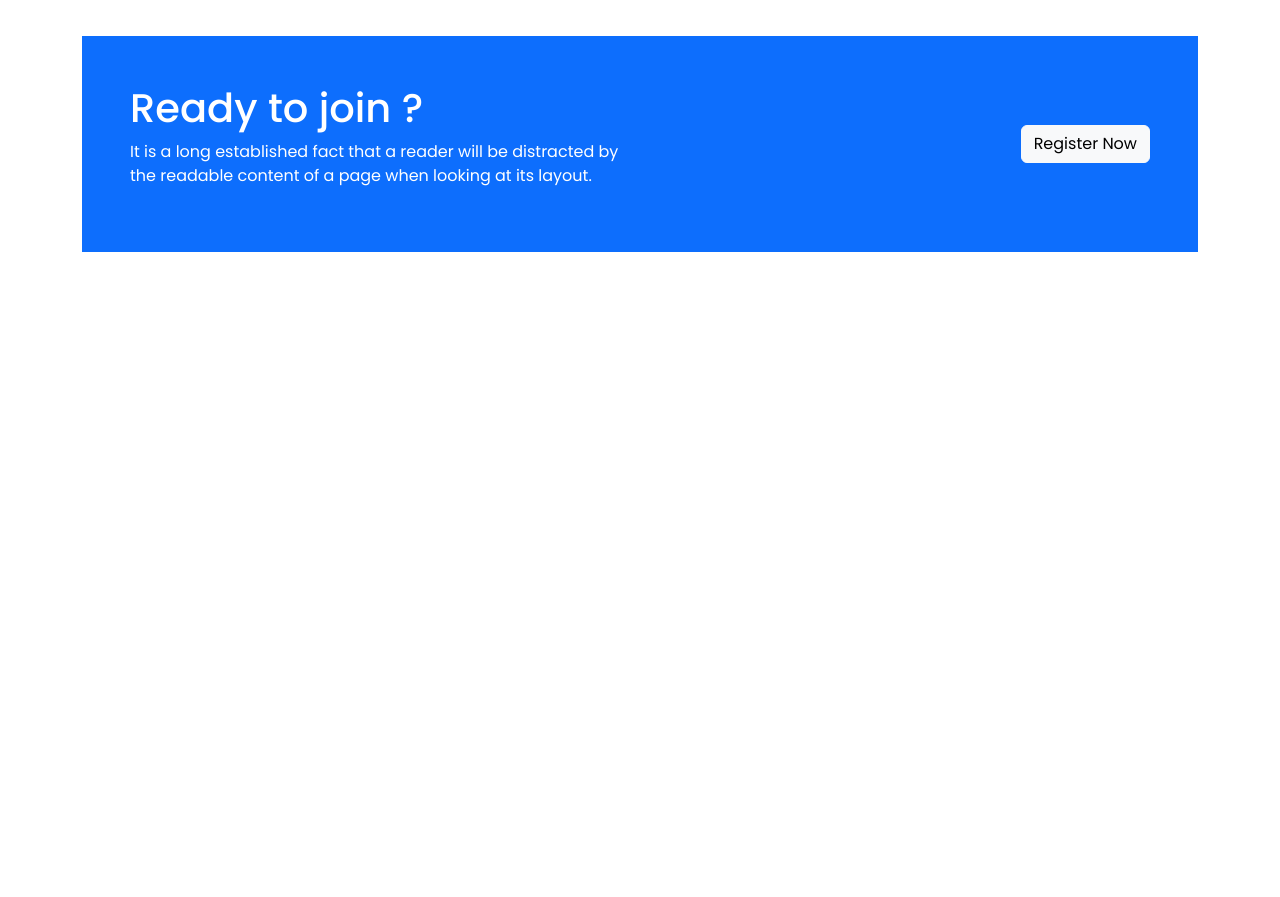
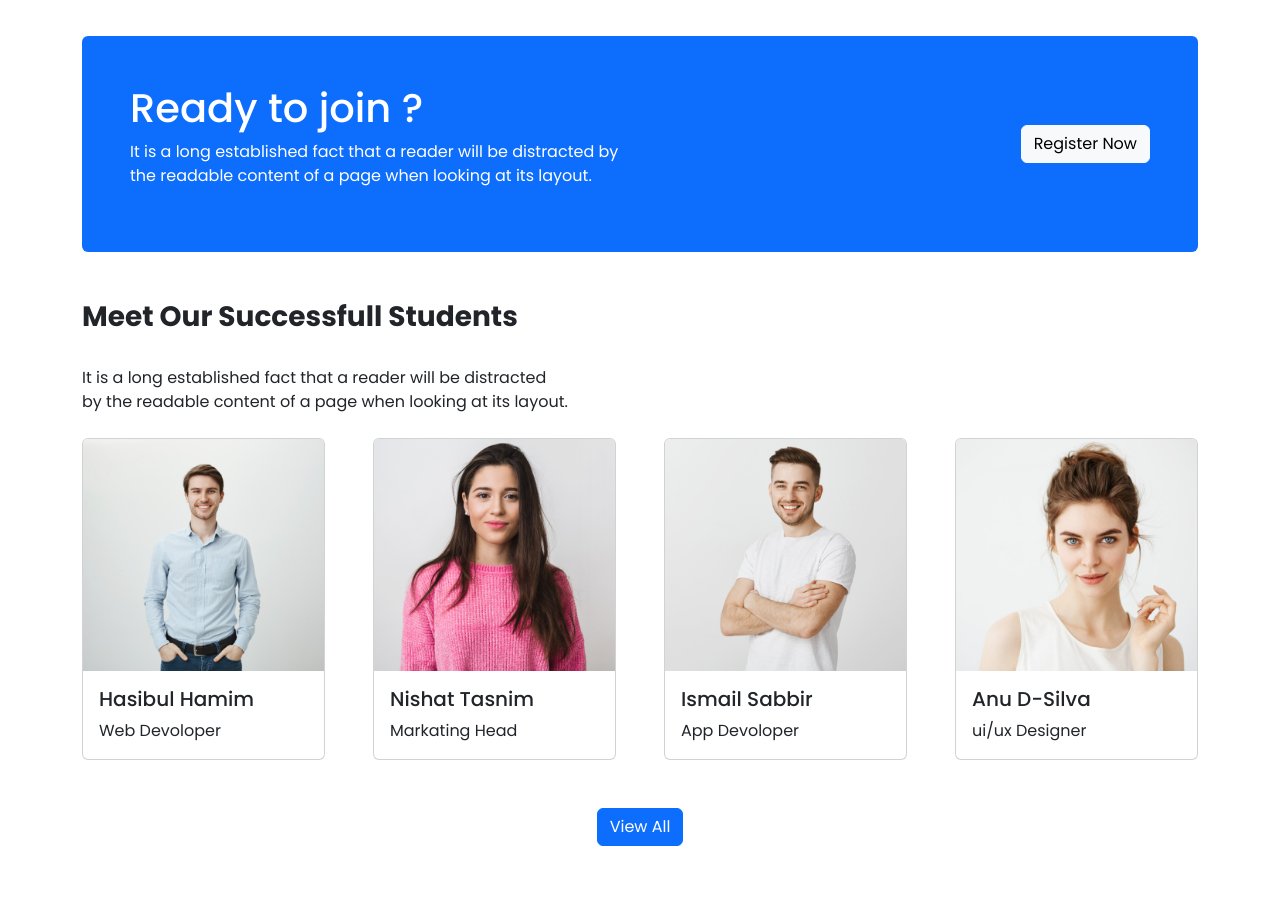
Before and after one commit to hasibulhamim2020/my-tech-farm-website, a plain HTML site: page index.html in a window 1280 px wide. Shown: the part 2360-3257 px from the top of the page. Before the commit the page ends 2660 px from the top, so only its background shows below. Drawn offline with nearby package versions, Linux system fonts and the light colour scheme.

Commit message:
Meet Our Successfull Students

```diff
--- a/index.html
+++ b/index.html
@@ -337,28 +337,25 @@
 
  <!-- start Ready to join? bonus section -->
  <section>
-  <section class="bg-primary p-5">
+
+  <section class="bg-primary p-5 border-0 rounded">
+
     <div class="row align-items-center justify-content-center">
+
       <div class="col-lg-6 text-white">
+
         <h1>Ready to join ?</h1>
         <p>
+
           It is a long established fact that a reader will be distracted by
           the readable content of a page when looking at its layout.
+
         </p>
       </div>
       <div class="col-lg-6 text-end">
-        <!-- <button class="btn bg-white fw-bold text-sky py-2 px-4">Register Now</button> -->
-        <!-- Button trigger modal -->
-        <button
-          type="button"
-          class="btn btn-light"
-          data-bs-toggle="modal"
-          data-bs-target="#exampleModal"
-        >
+        <button type="button" class="btn btn-light">
           Register Now
         </button>
-
-
       </div>
     </div>
   </section>
@@ -367,7 +364,57 @@
 
 <!-- start Meet Our Successfull Students section -->
 <section>
-
+  <section class="my-5">
+    <div class="row">
+      <h3 class="fw-bold">Meet Our Successfull Students</h3>
+      <p class="text-gray my-4">
+        It is a long established fact that a reader will be distracted
+        <br />
+        by the readable content of a page when looking at its layout.
+      </p>
+    </div>
+    <div class="row g-5">
+      <div class="col-lg-3 col-md-12">
+        <div class="card w-100">
+          <img src="images/student/student-1.png"class="card-img-top"alt="students picture">
+          <div class="card-body">
+            <h5 class="card-title">Hasibul Hamim</h5>
+            <p class="card-text">Web Devoloper</p>
+          </div>
+        </div>
+      </div>
+      <div class="col-lg-3 col-md-12">
+        <div class="card w-100">
+          <img src="images/student/student-2.png"class="card-img-top img-fluid"alt="students picture">
+          <div class="card-body">
+            <h5 class="card-title">Nishat Tasnim</h5>
+            <p class="card-text">Markating Head</p>
+          </div>
+        </div>
+      </div>
+      <div class="col-lg-3 col-md-12">
+        <div class="card w-100">
+          <img src="images/student/student-3.png"class="card-img-top"alt="students picture">
+          <div class="card-body">
+            <h5 class="card-title">Ismail Sabbir</h5>
+            <p class="card-text">App Devoloper</p>
+          </div>
+        </div>
+      </div>
+      <div class="col-lg-3 col-md-12">
+        <div class="card w-100">
+          <img src="images/student/student-4.png"class="card-img-top"alt="students picture">
+          <div class="card-body">
+            <h5 class="card-title">Anu D-Silva</h5>
+            <p class="card-text">ui/ux Designer</p>
+          </div>
+        </div>
+      </div>
+    </div>
+    <div class=" mt-5 text-center">
+      <button type="button " class="btn btn-primary mb-5 ">View All</button>
+    </div>
+  </section>
 </section>
 <!-- end Meet Our Successfull Students section -->
 
```
